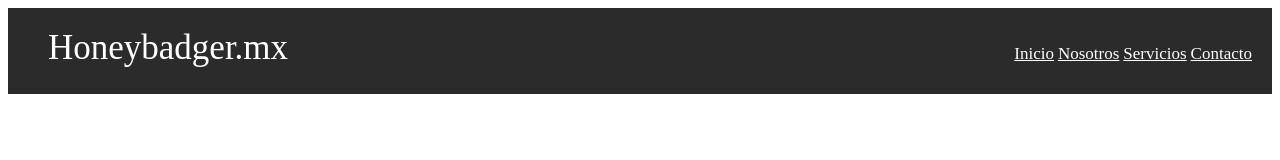
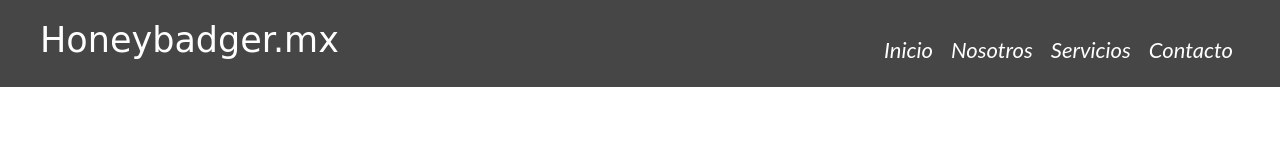
Before and after one commit to pericles-badger/landing, a plain HTML site: page index.html in a window 1280 px wide. Drawn offline with Linux system fonts and the light colour scheme.

Commit message:
landing_2

```diff
--- a/style/style.css
+++ b/style/style.css
@@ -2,9 +2,23 @@
 :root {
     --color__primario: black;
     --color__secundario: white;
-    --color__terciario: #2b2b2b;
+    --color__terciario: #464646;
+    --color__hover: #a1a1a1;
 }
 
+/*fuentes*/
+@import url('https://fonts.googleapis.com/css2?family=Zeyada&display=swap');
+@import url('https://fonts.googleapis.com/css2?family=Lato:ital,wght@0,100;0,300;0,400;0,700;0,900;1,100;1,300;1,400;1,700;1,900&family=Zeyada&display=swap');
+
+/*css reset*/
+*{
+    padding: 0;
+    margin: 0;
+    text-decoration: none;
+    box-sizing: border-box;
+    text-decoration: none;
+
+}
 /*navegación*/
 nav {
     background: var(--color__terciario);
@@ -17,20 +31,35 @@ label.logo {
     font-size: 35px;
     line-height: 80px;
     padding: 10px 40px;
+    font-family: "Zeyada", cursive;
+    font-weight: 400;
+    font-style: normal;
 }
 
 nav ul {
     float: right;
-    margin-right: 20px;
-    line-height: 40px;
+    margin-right: 40px;
+    line-height: 80px;
 }
 
 nav ul li {
     display: inline-block;
     line-height: 60px;
+    font-family: "Lato", sans-serif;
+    font-weight: 400;
+    font-style: italic;
+    padding-top: 20px;
+
 }
 
 nav ul li a {
     color: var(--color__secundario);
-    font-size: 17px;
+    font-size: 22px;
+    margin:  0 7px;
+
 }
+
+a:hover {
+    background-color: var(--color__hover);
+    transition: .5s;
+}
```
Also changed, not shown: 1 other file.
